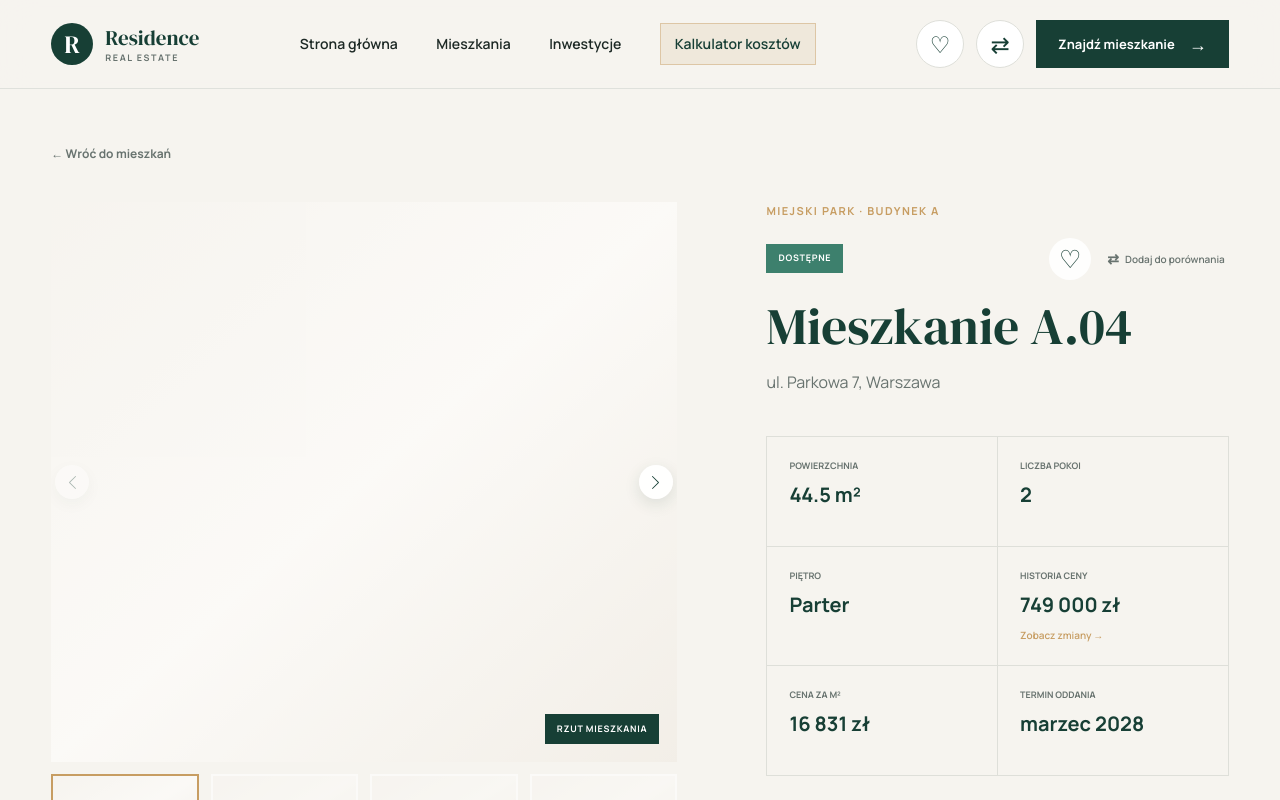
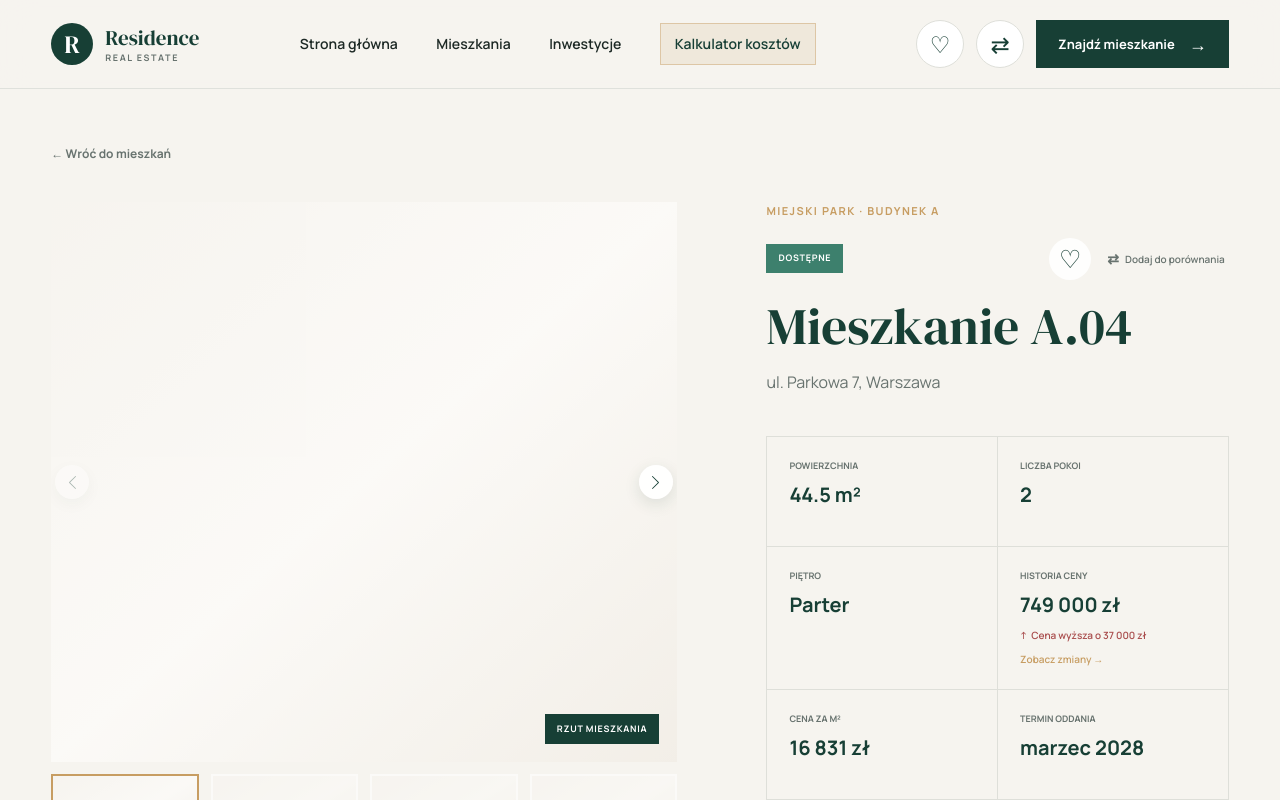
Before and after one commit to natalkakielbicka-coder/real-estate, a Vue app: page /mieszkania/miejski-park-a-04 in a window 1280 px wide. Shown: the top 800 px of the page. Built offline with nearby package versions, Linux system fonts and the light colour scheme.

Commit message:
Add apartment price change alert

```diff
--- a/src/components/ApartmentPriceHistory.vue
+++ b/src/components/ApartmentPriceHistory.vue
@@ -1,6 +1,7 @@
 <script setup>
 import { computed, onBeforeUnmount, ref, watch } from 'vue'
 import { formatPrice } from '../utils/apartmentFormatters'
+import { getLatestPriceChange } from '../utils/priceHistoryHelpers'
 
 const props = defineProps({
   currentPrice: {
@@ -19,6 +20,10 @@ const sortedPriceHistory = computed(() => {
   return [...props.priceHistory].sort((firstEntry, secondEntry) => {
     return new Date(secondEntry.date) - new Date(firstEntry.date)
   })
+})
+
+const priceChange = computed(() => {
+  return getLatestPriceChange(props.priceHistory)
 })
 
 const openModal = () => {
@@ -78,6 +83,24 @@ onBeforeUnmount(() => {
     <strong class="block text-xl text-brand">
       {{ formatPrice(props.currentPrice) }} zł
     </strong>
+
+    <span
+      v-if="priceChange"
+      class="mt-2 flex items-center gap-1 text-[10px] font-semibold"
+      :class="
+        priceChange.direction === 'decrease' ? 'text-brand' : 'text-[#a94d4d]'
+      "
+    >
+      <span aria-hidden="true">
+        {{ priceChange.direction === 'decrease' ? '↓' : '↑' }}
+      </span>
+
+      {{
+        priceChange.direction === 'decrease' ? 'Cena niższa o' : 'Cena wyższa o'
+      }}
+
+      {{ formatPrice(Math.abs(priceChange.amount)) }} zł
+    </span>
 
     <span
       v-if="props.priceHistory.length > 0"
--- /dev/null
+++ b/src/utils/priceHistoryHelpers.js
@@ -0,0 +1,27 @@
+export const getLatestPriceChange = (priceHistory = []) => {
+  if (priceHistory.length < 2) {
+    return null
+  }
+
+  const sortedHistory = [...priceHistory].sort((firstEntry, secondEntry) => {
+    return new Date(firstEntry.date) - new Date(secondEntry.date)
+  })
+
+  const previousEntry = sortedHistory.at(-2)
+  const currentEntry = sortedHistory.at(-1)
+
+  const amount = currentEntry.price - previousEntry.price
+
+  if (amount === 0) {
+    return null
+  }
+
+  const percentage =
+    previousEntry.price > 0 ? (amount / previousEntry.price) * 100 : 0
+
+  return {
+    amount,
+    percentage,
+    direction: amount < 0 ? 'decrease' : 'increase'
+  }
+}
```
